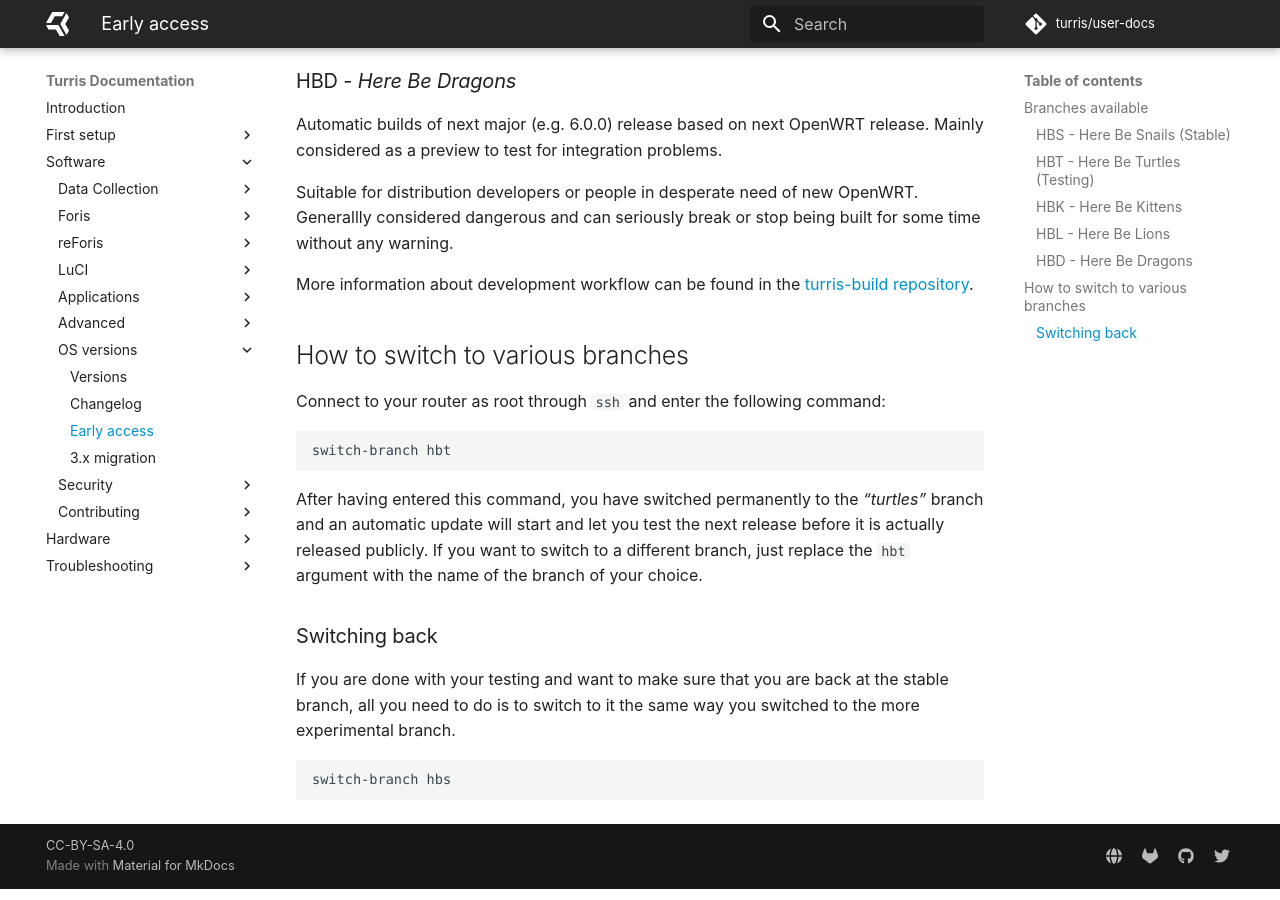
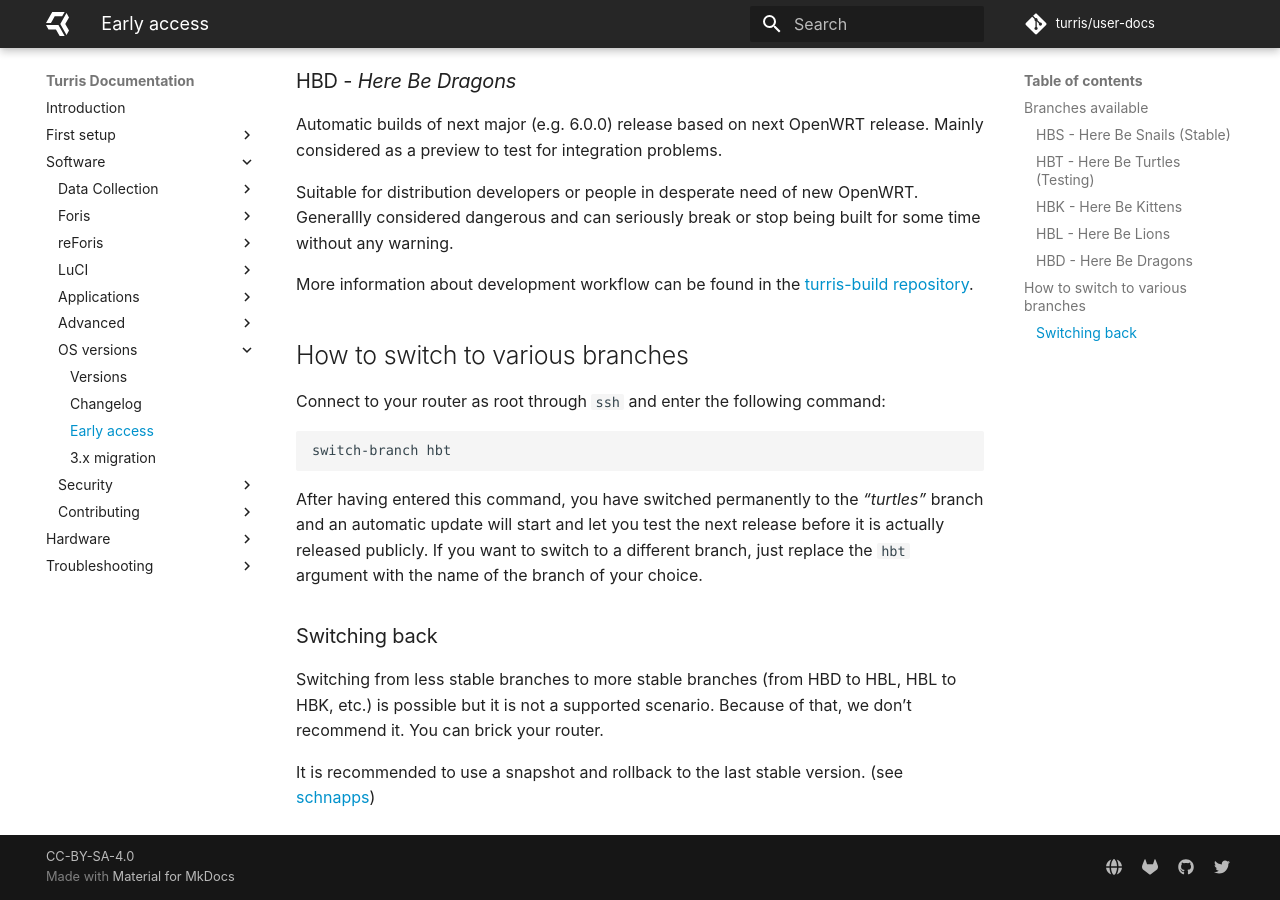
Before and after one commit to turris-cz/user-docs, an MkDocs documentation site: the page built from docs/geek/testing.md, in a window 1280 px wide and 900 px high, scrolled down 1268 px. Built offline with MkDocs 1.6.1 and Material for MkDocs 9.7.7, drawn with Linux system fonts in a browser that asks for light colours.

Commit message:
testing.md: add warning for downgrade

````diff
--- a/docs/geek/testing.md
+++ b/docs/geek/testing.md
@@ -78,10 +78,10 @@
 
 ### Switching back
 
-If you are done with your testing and want to make sure that you are back at
-the stable branch, all you need to do is to switch to it the same way you
-switched to the more experimental branch.
 
-```
-switch-branch hbs
-```
+Switching from less stable branches to more stable branches (from HBD to HBL, HBL to HBK, etc.)
+is possible but it is not a supported scenario. Because of that, we don't recommend it.
+You can brick your router.
+
+It is recommended to use a snapshot and rollback to the last stable version.
+(see [schnapps](./schnapps/schnapps.md))
````
